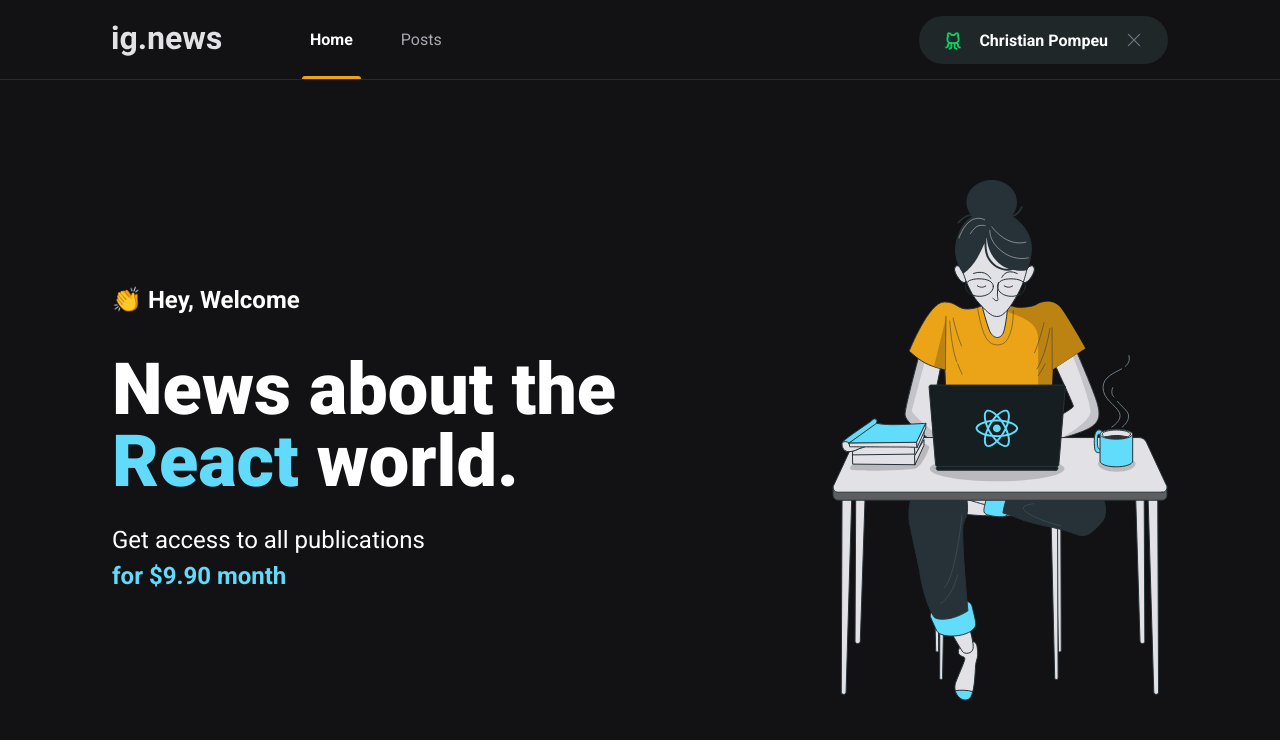
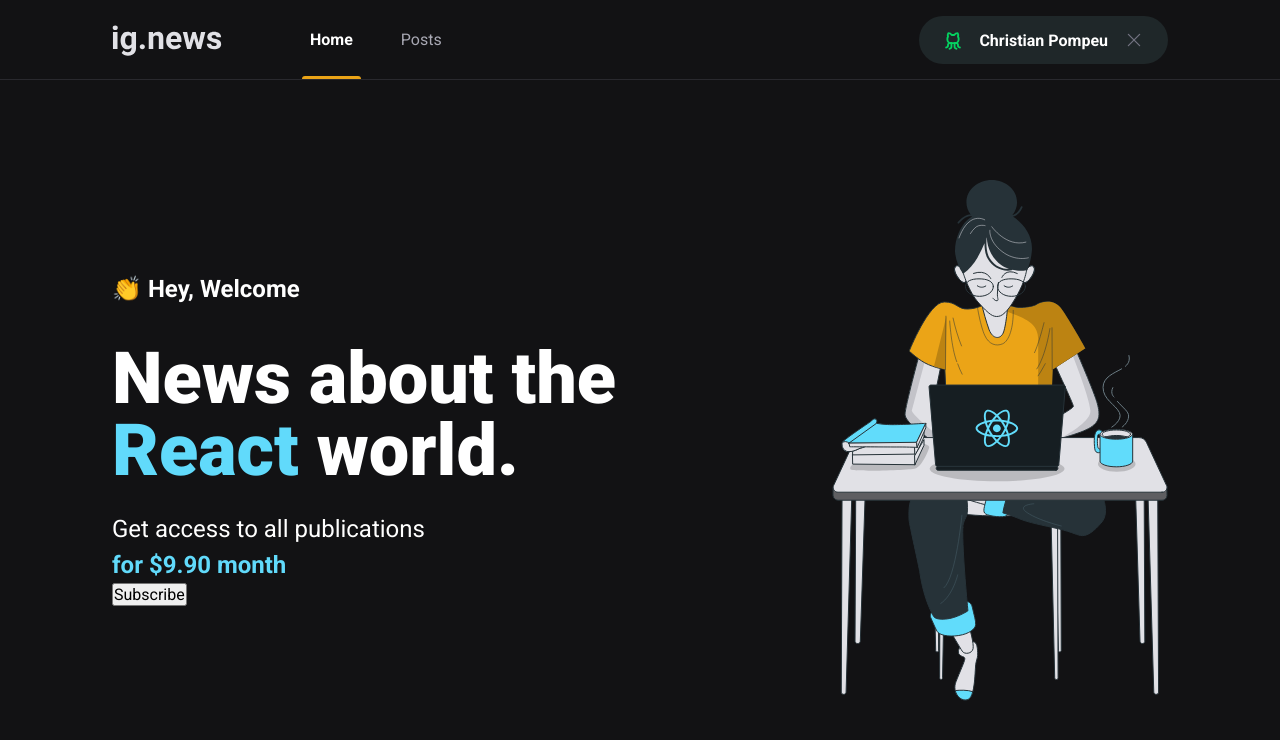
Before and after one commit to christianpompeu/ignews, a Next.js app: page / in a window 1280 px wide. Shown: the top 740 px of the page. Built offline with nearby package versions, Linux system fonts and the light colour scheme.

Commit message:
subscribe

```diff
--- /dev/null
+++ b/src/components/SubscribeButton/index.tsx
@@ -0,0 +1,7 @@
+export function SubscribeButton(){
+  return(
+    <button>
+      Subscribe
+    </button>
+  );
+}
--- a/src/pages/index.tsx
+++ b/src/pages/index.tsx
@@ -1,4 +1,5 @@
 import Head from "next/head";
+import { SubscribeButton } from "../components/SubscribeButton";
 import styles from "./home.module.scss";
 
 export default function Home() {
@@ -18,6 +19,7 @@ export default function Home() {
             Get access to all publications <br />
             <span>for $9.90 month</span>
           </p>
+          <SubscribeButton />
         </section>
         <img src="/images/avatar.svg" alt="Girl Coding" />
       </main>
```
Also changed, not shown: src/components/SubscribeButton/styles.module.scss (added).
